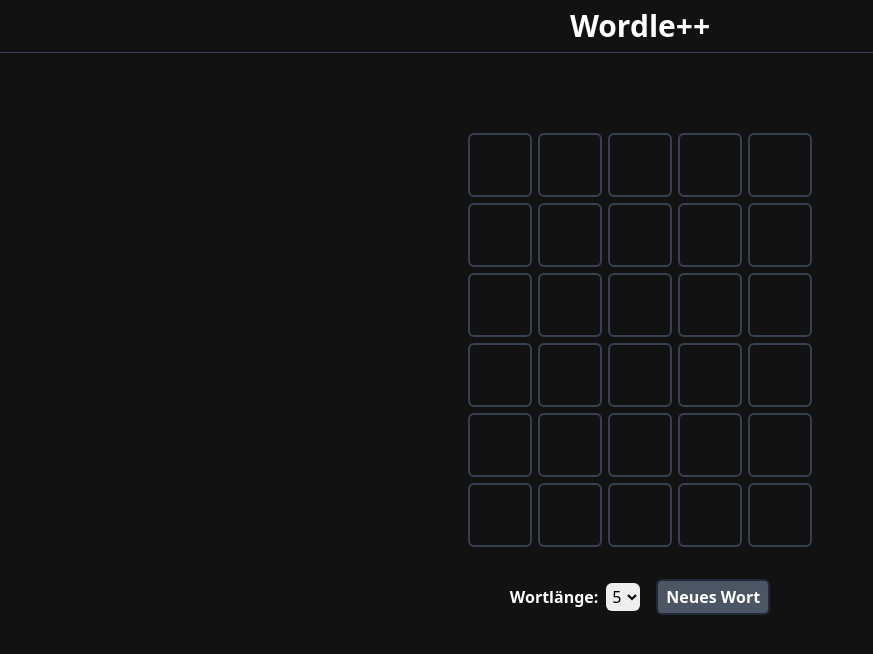
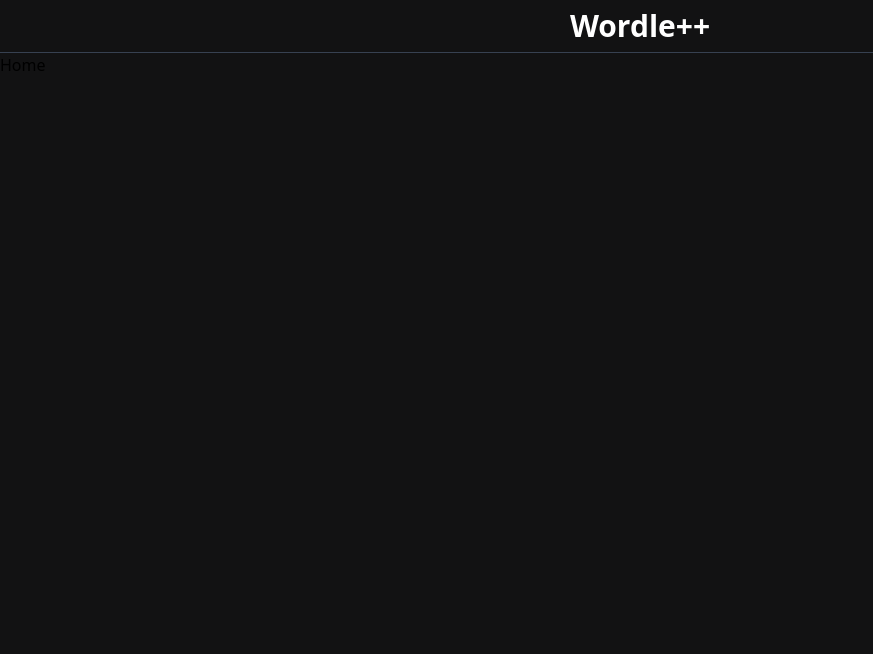
Before and after one commit to AlexanderKosmehl/wordle, a React (Vite) app: page / in a window 1280 px wide. Shown: the top 654 px of the page, without its empty margins (0-873 px from the left). Built offline with nearby package versions, Linux system fonts and the light colour scheme.

Commit message:
Moved logic across components to fit router

```diff
--- a/src/App.tsx
+++ b/src/App.tsx
@@ -1,72 +1,17 @@
-import { ChangeEvent, createContext, useEffect, useState } from 'react'
-import Header from './components/Header'
-import ToastContainer from './components/ToastContainer'
-import WordBox from './components/WordBox'
-import { useToaster } from './util/useToaster'
-import { useWords } from './util/useWords'
-
-const lengthOptions = [4, 5, 6, 7]
-
-export const ToastContext = createContext<
-  (message: string, duration: number) => void
->(() => {})
+import { Route, Routes } from 'react-router-dom'
+import MainLayout from './components/MainLayout'
+import Home from './components/pages/Home'
+import InfinityContainer from './components/pages/InfinityContainer'
 
 export default function App() {
-  const [wordLength, setWordLength] = useState(5)
-  const { selectedWord, wordList, refreshWord } = useWords(wordLength)
-  const { toast, addToast, clearToast } = useToaster()
-
-  function handleNew() {
-    refreshWord()
-    clearToast()
-  }
-
   return (
     <>
-      <Header />
-
-      {selectedWord && wordList ? (
-        <>
-          <ToastContainer toast={toast} />
-          <ToastContext.Provider value={addToast}>
-            <WordBox selectedWord={selectedWord} wordList={wordList} />
-          </ToastContext.Provider>
-          <div className="flex flex-row justify-center mt-8">
-            <div className="flex flex-row justify-center items-center">
-              <label
-                className="text-white font-semibold mr-2"
-                htmlFor="lengthSelect"
-              >
-                Wortlänge:
-              </label>
-              <select
-                className="rounded-md p-0.5"
-                id="lengthSelect"
-                value={wordLength}
-                onChange={(e: ChangeEvent<HTMLSelectElement>) =>
-                  setWordLength(Number(e.target.value))
-                }
-              >
-                {lengthOptions.map((option, index) => (
-                  <option key={index} value={option}>
-                    {option}
-                  </option>
-                ))}
-              </select>
-            </div>
-            <button
-              className="ml-4 px-2 py-1 bg-gray-600 border-2 border-gray-800 rounded-md text-white font-semibold"
-              onClick={handleNew}
-            >
-              Neues Wort
-            </button>
-          </div>
-        </>
-      ) : (
-        <h2 className="text-center mx-auto text-white text-xl p-8">
-          Loading...
-        </h2>
-      )}
+      <Routes>
+        <Route path="/" element={<MainLayout />}>
+          <Route index element={<Home />} />
+          <Route path="/infinity" element={<InfinityContainer />} />
+        </Route>
+      </Routes>
     </>
   )
 }
--- /dev/null
+++ b/src/components/InfinityConfigBar.tsx
@@ -0,0 +1,45 @@
+import { ChangeEvent } from 'react'
+
+const lengthOptions = [4, 5, 6, 7]
+
+interface Props {
+  wordLength: number
+  setWordLength: (length: number) => void
+  newHandler: () => void
+}
+
+export default function InfinityConfigBar({
+  wordLength,
+  setWordLength,
+  newHandler,
+}: Props) {
+  return (
+    <div className="flex flex-row justify-center mt-8">
+      <div className="flex flex-row justify-center items-center">
+        <label className="text-white font-semibold mr-2" htmlFor="lengthSelect">
+          Wortlänge:
+        </label>
+        <select
+          className="rounded-md p-0.5"
+          id="lengthSelect"
+          value={wordLength}
+          onChange={(e: ChangeEvent<HTMLSelectElement>) =>
+            setWordLength(Number(e.target.value))
+          }
+        >
+          {lengthOptions.map((option, index) => (
+            <option key={index} value={option}>
+              {option}
+            </option>
+          ))}
+        </select>
+      </div>
+      <button
+        className="ml-4 px-2 py-1 bg-gray-600 border-2 border-gray-800 rounded-md text-white font-semibold"
+        onClick={newHandler}
+      >
+        Neues Wort
+      </button>
+    </div>
+  )
+}
--- /dev/null
+++ b/src/components/MainLayout.tsx
@@ -0,0 +1,13 @@
+import { Outlet } from 'react-router-dom'
+import Header from './Header'
+
+interface Props {}
+
+export default function MainLayout({}: Props) {
+  return (
+    <>
+      <Header />
+      <Outlet />
+    </>
+  )
+}
--- a/src/components/WordBox.tsx
+++ b/src/components/WordBox.tsx
@@ -1,6 +1,6 @@
 import { useContext, useEffect, useState } from 'react'
-import { ToastContext } from '../App'
 import WordBoxRow from './WordBoxRow'
+import { ToastContext } from './WordleContainer'
 
 const intendedRows = [
   { length: 4, rows: 5 },
@@ -10,7 +10,7 @@ const intendedRows = [
 ]
 
 function getRowsForLength(length: number) {
-  return intendedRows.find(entry => entry.length === length)?.rows || 0
+  return intendedRows.find((entry) => entry.length === length)?.rows || 0
 }
 
 interface Props {
--- /dev/null
+++ b/src/components/WordleContainer.tsx
@@ -0,0 +1,30 @@
+import { ChangeEvent, createContext, useEffect, useState } from 'react'
+import { useToaster } from '../util/useToaster'
+import ToastContainer from './ToastContainer'
+import WordBox from './WordBox'
+
+export const ToastContext = createContext<
+  (message: string, duration: number) => void
+>(() => {})
+
+interface Props {
+  selectedWord: string
+  wordList: string[]
+}
+
+export default function WordleContainer({ selectedWord, wordList }: Props) {
+  const { toast, addToast, clearToast } = useToaster()
+
+  useEffect(() => {
+    clearToast()
+  }, [selectedWord])
+
+  return (
+    <>
+      <ToastContainer toast={toast} />
+      <ToastContext.Provider value={addToast}>
+        <WordBox selectedWord={selectedWord} wordList={wordList} />
+      </ToastContext.Provider>
+    </>
+  )
+}
--- /dev/null
+++ b/src/components/pages/Home.tsx
@@ -0,0 +1,4 @@
+interface Props {}
+export default function Home({}: Props) {
+  return <div>Home</div>
+}
--- /dev/null
+++ b/src/components/pages/InfinityContainer.tsx
@@ -0,0 +1,30 @@
+import { useState } from 'react'
+import { useWords } from '../../util/useWords'
+import InfinityConfigBar from '../InfinityConfigBar'
+import WordleContainer from '../WordleContainer'
+
+interface Props {}
+
+export default function InfinityContainer({}: Props) {
+  const [wordLength, setWordLength] = useState(5)
+  const { selectedWord, wordList, refreshWord } = useWords(wordLength)
+
+  return (
+    <>
+      {selectedWord && wordList ? (
+        <>
+          <WordleContainer selectedWord={selectedWord} wordList={wordList} />
+          <InfinityConfigBar
+            wordLength={wordLength}
+            setWordLength={setWordLength}
+            newHandler={() => refreshWord()}
+          />
+        </>
+      ) : (
+        <h2 className="text-center mx-auto text-white text-xl p-8">
+          Loading...
+        </h2>
+      )}
+    </>
+  )
+}
```
